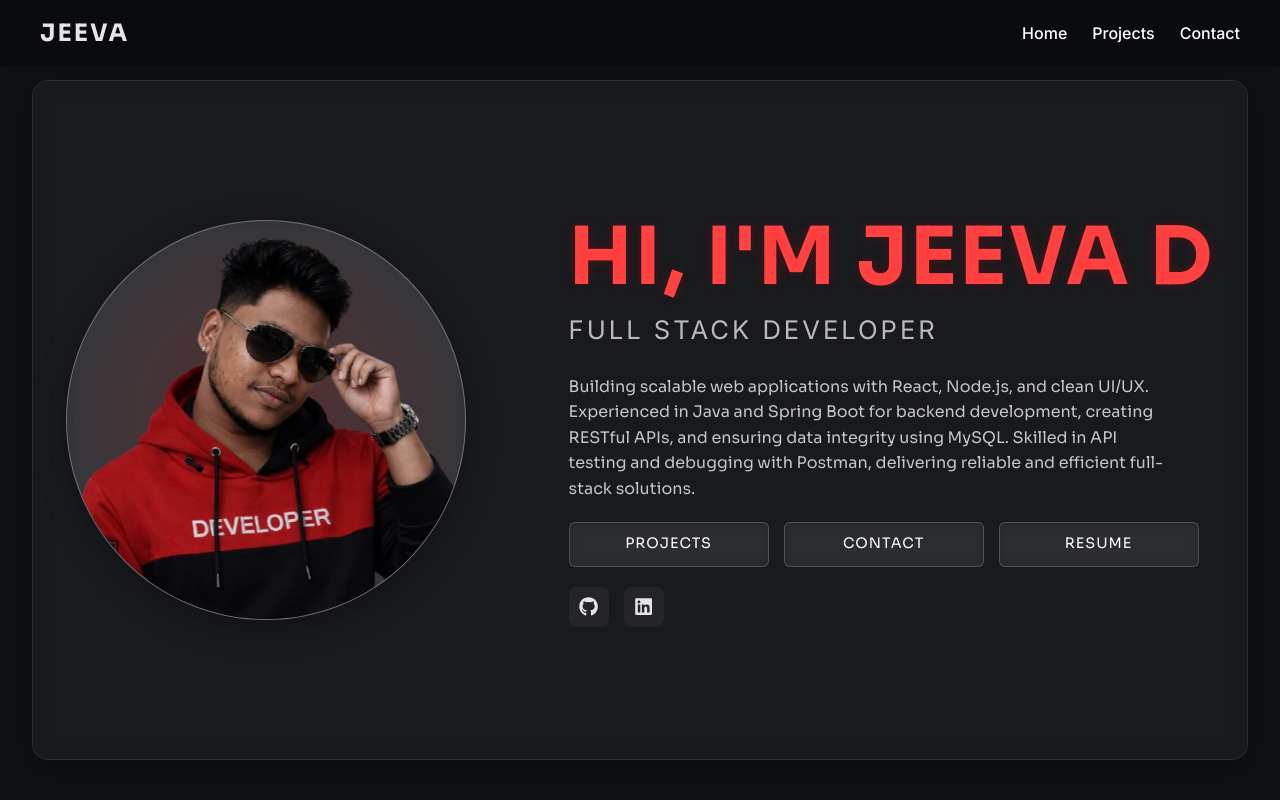
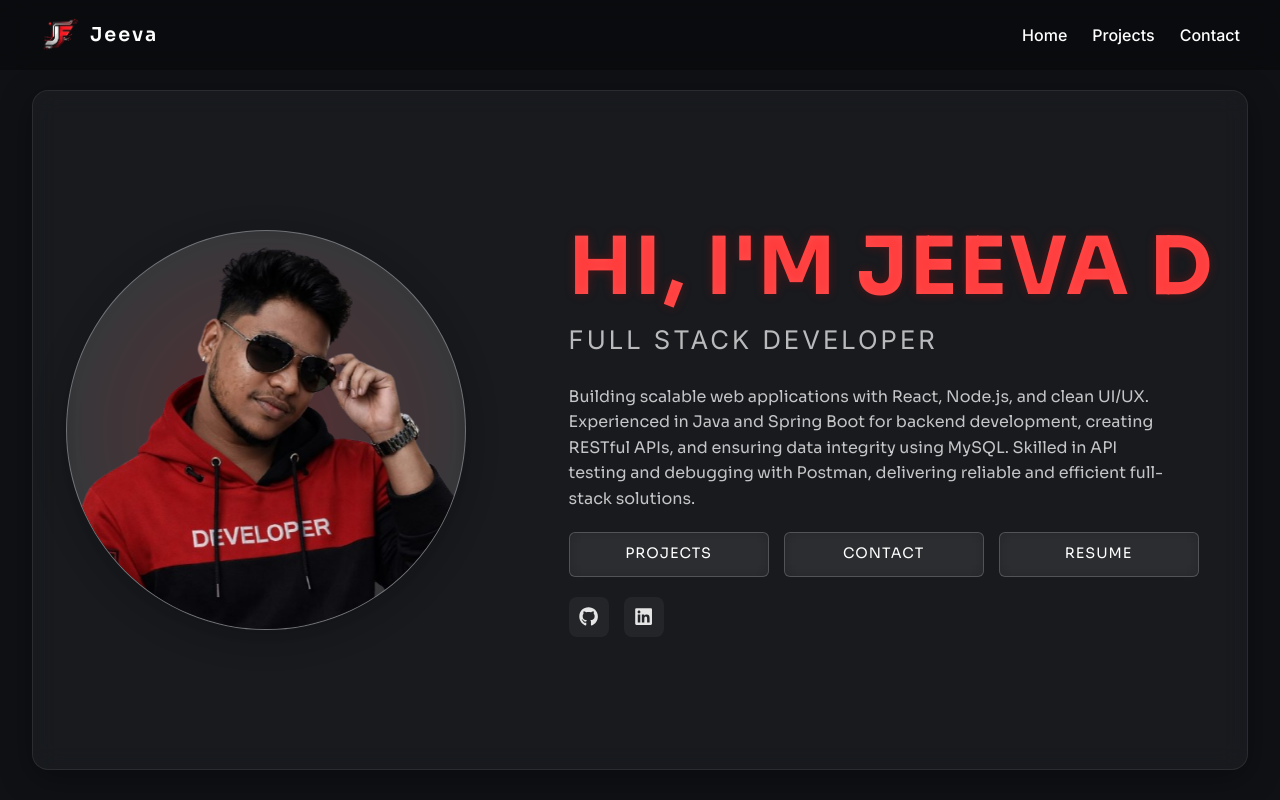
Before and after one commit to redhodom/-Portfolio-Freezee, a React (Vite) app: page / in a window 1280 px wide. Shown: the top 800 px of the page. Built offline with nearby package versions, Linux system fonts and the light colour scheme.

Commit message:
Added logo and corected nav bar alingment

```diff
--- a/index.html
+++ b/index.html
@@ -2,7 +2,7 @@
 <html lang="en">
   <head>
     <meta charset="UTF-8" />
-    <link rel="icon" type="image/svg+xml" href="/vite.svg" />
+    <link rel="icon" type="image" href="jflogo.png" />
     <meta name="viewport" content="width=device-width, initial-scale=1.0" />
     <link href="https://fonts.googleapis.com/css2?family=Orbitron:wght@600;800&family=Inter:wght@300;400;500&family=Sora:wght@400;600;700&display=swap" rel="stylesheet">
     <title>freezee</title>
--- a/src/home.jsx
+++ b/src/home.jsx
@@ -5,6 +5,7 @@ import notify from "./assets/notify.png"
 import jesla from "./assets/jesla.png"
 import peace from "./assets/peace.jpg"
 import jeeva from "./assets/jprofile.png"
+import logo from "/jflogo.png"
 import { useState, useEffect } from "react"
 import { FaJava, FaReact, FaNodeJs, FaGit, FaGithub, FaLinkedin } from "react-icons/fa";
 import { SiSpringboot, SiMysql, SiJavascript } from "react-icons/si";
@@ -122,7 +123,10 @@ const Home = () => {
 
         {/* NAVBAR */}
         <nav className={style.navbar}>
-          <h2 className={style.logo}>JEEVA</h2>
+          <div className={style.logo}>
+  <img src={logo} alt="JF Logo" />
+  <span>Jeeva</span>
+</div>
 
           {/* Hamburger */}
           <div
--- a/src/home.module.css
+++ b/src/home.module.css
@@ -34,6 +34,28 @@ body::before {
     radial-gradient(circle at 80% 70%, rgba(0, 150, 255, 0.1), transparent);
 
   animation: moveBg 12s ease-in-out infinite alternate;
+}
+
+.logo {
+  display: flex;
+  align-items: center;
+  gap: 10px;
+  font-family: 'Sora', sans-serif;
+  letter-spacing: 2px;
+  font-size: 1.2rem;
+}
+
+/* LOGO IMAGE */
+.logo img {
+  width: 40px;
+  height: 40px;
+  object-fit: contain;
+}
+
+/* TEXT */
+.logo span {
+  color: white;
+  font-weight: 600;
 }
 
 /* ===== SKILLS UPGRADE ===== */
@@ -195,7 +217,7 @@ h3 {
 .hero {
   width: 95%;
   max-width: 1400px; /* reduce from 1800 → cleaner */
-  margin: 80px auto 0;
+  margin: 90px auto 0;
   /* THIS centers it */
   min-height: calc(95vh - 80px);
   padding: 2rem;
```
Also changed, not shown: public/jflogo.png (added), public/peace.jpg (deleted).
